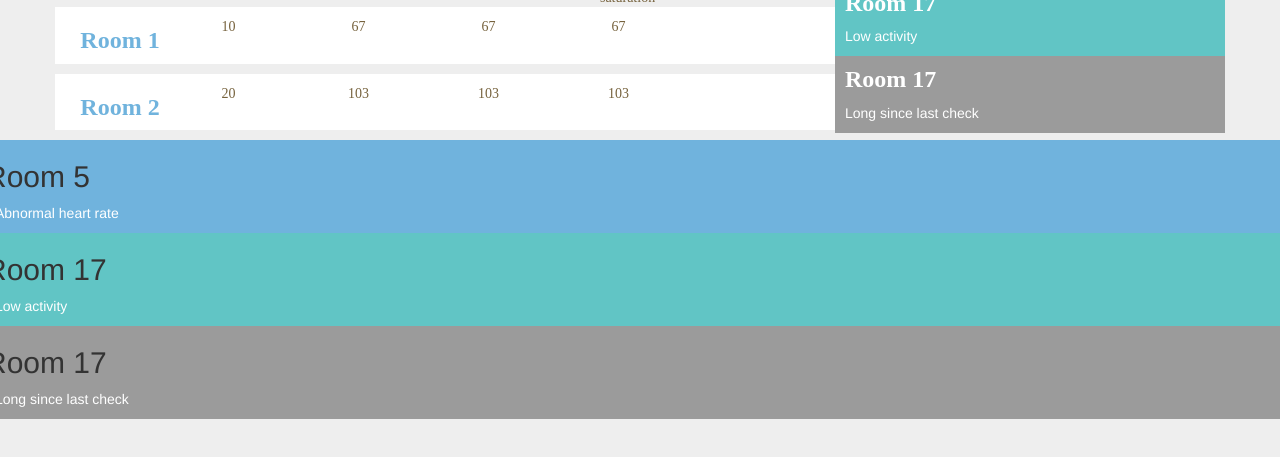
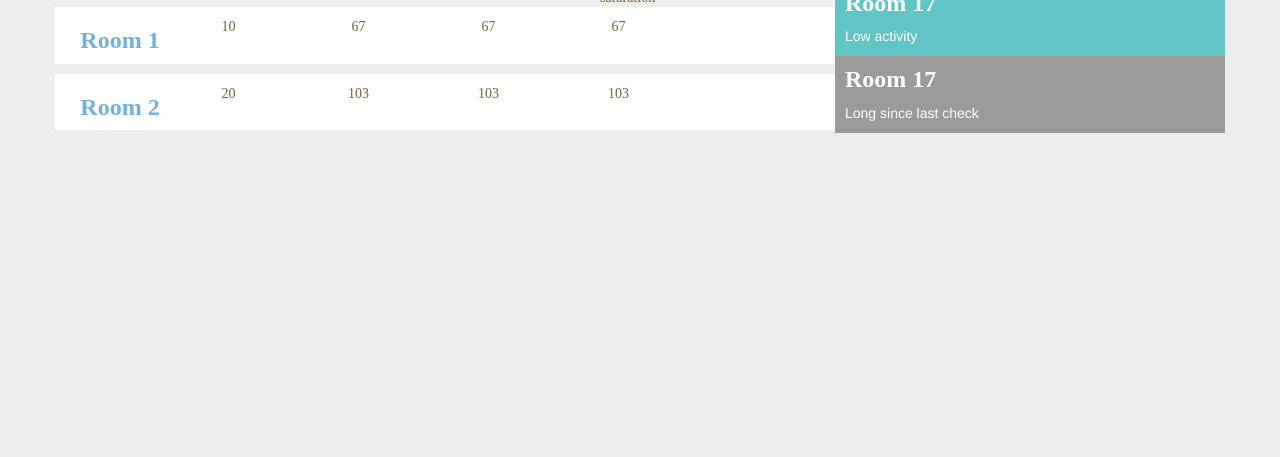
Before and after one commit to NaiLi/eltripleee, a website: page web-app/public/index.html in a window 1280 px wide. Shown: the part 217-674 px from the top of the page. Drawn offline with nearby package versions, Linux system fonts and the light colour scheme.

Commit message:
cleanup and use strict

```diff
--- a/web-app/location.js
+++ b/web-app/location.js
@@ -1,3 +1,4 @@
+'use strict';
 class Location {
 	getLocationAtTime(patientId, time) {
 		return 1.0;
--- a/web-app/movement.js
+++ b/web-app/movement.js
@@ -1,3 +1,4 @@
+'use strict';
 class Movement {
 	getMovementAtTime(patientId, time) {
 		return 1.0;
--- a/web-app/public/index.html
+++ b/web-app/public/index.html
@@ -99,23 +99,7 @@
             </div>
           </div>
         </div>
-
       </div>
-
-
-    </div>
-  </div>
-
-  <!-- ************************* FEED LIST ***************************-->
-  <div id="feedlist-panel">
-    <div id="lista">
-      <div= ng-repeat="feedObj in feedData.feed | orderBy: 'feedObjv.emergencyStatus'">
-        <div class="row room-row emergency-{{feedObj.emergencyStatus}}">
-
-          <h2>Room {{feedObj.roomNo}}</h2>
-          <p>{{feedObj.message}}<p>
-
-        </div>
     </div>
   </div>
 
--- a/web-app/pulse.js
+++ b/web-app/pulse.js
@@ -1,3 +1,4 @@
+'use strict';
 let database = require('./database');
 let binarySearch = require('binary-search');
 
```
